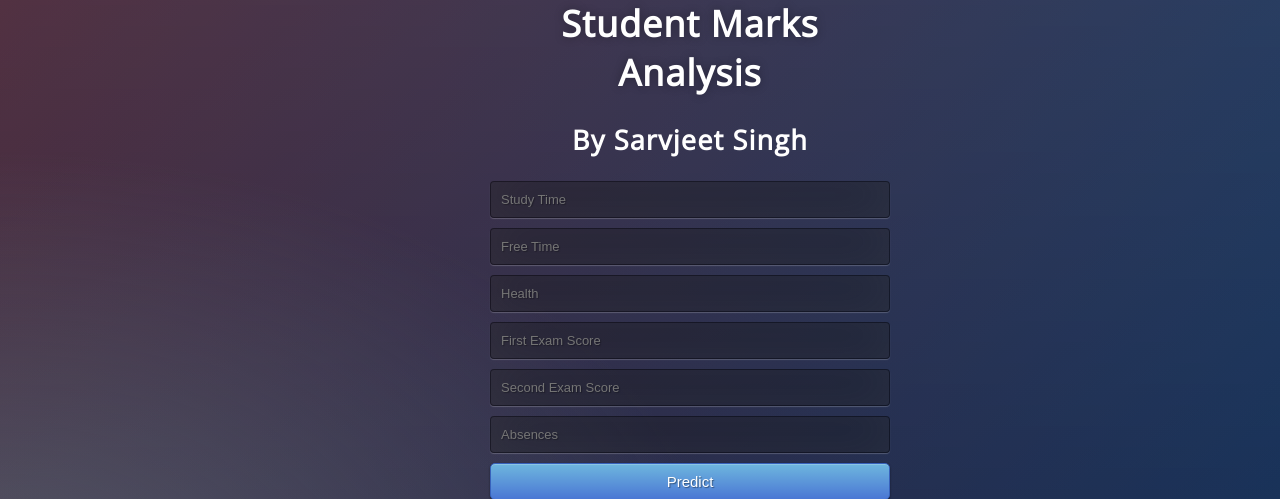
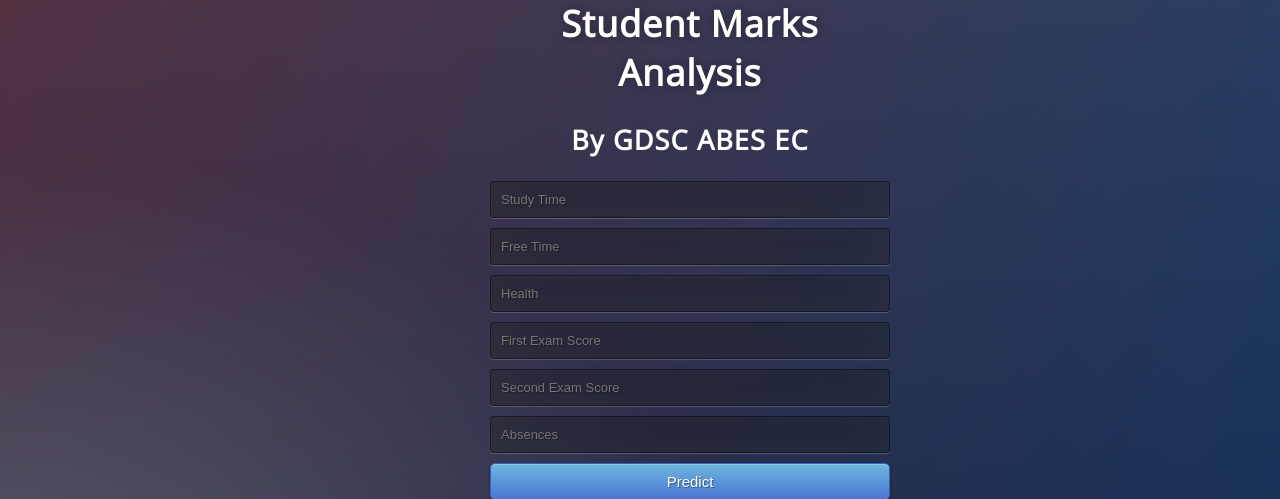
Before and after one commit to jeet4779/student_marks_prediction, a Flask app: page / in a window 1280 px wide. Shown: the part 195-694 px from the top of the page. Run offline with Flask 2, Linux system fonts and the light colour scheme; parts of the project's set-up code (start-up, migrations or seed data) failed here and were passed over.

Commit message:
changed tittle

```diff
--- a/templates/index.html
+++ b/templates/index.html
@@ -2,7 +2,7 @@
 <html >
 <head>
   <meta charset="UTF-8">
-  <title>ML Web App-Sarvjeet Singh</title>
+  <title>ML Web App</title>
   <link href='https://fonts.googleapis.com/css?family=Pacifico' rel='stylesheet' type='text/css'>
 <link href='https://fonts.googleapis.com/css?family=Arimo' rel='stylesheet' type='text/css'>
 <link href='https://fonts.googleapis.com/css?family=Hind:300' rel='stylesheet' type='text/css'>
@@ -15,7 +15,7 @@
  <div class="login">
     <div class="container">
     <h1> Student Marks Analysis </h1>
-    <h2> By Sarvjeet Singh </h2>
+    <h2> By GDSC ABES EC </h2>
 
     <form action="{{ url_for('predict')}}"method="post">
     	<input type="text" name="studytime" placeholder="Study Time" required="required" />
```
